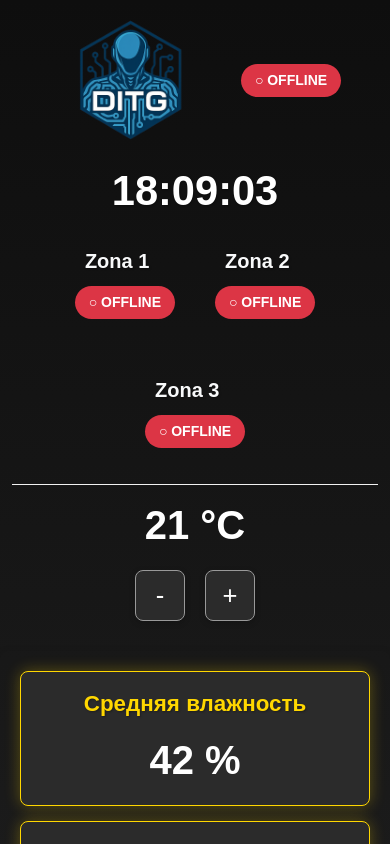
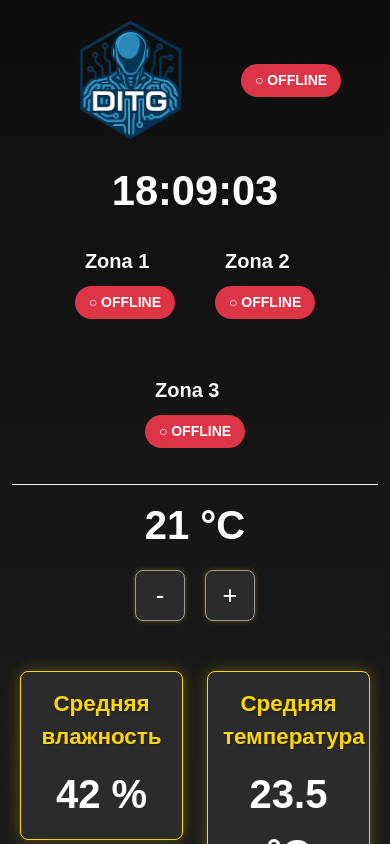
Before and after one commit to DITGDIGENTIS/ditgdigentis, a Next.js app: page / in a window 390 px wide. Shown: the top 844 px of the page. Built offline with nearby package versions, Linux system fonts and the light colour scheme; no server answers.

Commit message:
zona temperature

```diff
--- a/src/components/SensorMonitor.tsx
+++ b/src/components/SensorMonitor.tsx
@@ -5,13 +5,13 @@ export function SensorMonitor() {
     <div className="container sensor-container">
       {/* Блок для средних значений (температура и влажность) */}
       <div className="row">
-        <div className="col-12 col-md-6">
+        <div className="col-6 col-md-6">
           <div className="average-humidity-block">
             <div className="average-humidity-label">Средняя влажность</div>
             <div id="averageHumidity" className="average-humidity-data">-- %</div>
           </div>
         </div>
-        <div className="col-12 col-md-6">
+        <div className="col-6 col-md-6">
           <div className="average-temp-block">
             <div className="average-temp-label">Средняя температура</div>
             <div id="averageTemperature" className="average-temp-data">-- °C</div>
--- a/src/components/ZonaTemperature.tsx
+++ b/src/components/ZonaTemperature.tsx
@@ -43,7 +43,7 @@ export default function ZonaTemperature() {
     color: "#fff",
     border: "1px solid #999",
     borderRadius: "8px",
-    boxShadow: "0 2px 6px rgba(0,0,0,0.2)",
+    boxShadow: "0 0 5px rgba(255, 215, 0, 0.3)",
     transition: "background-color 0.3s ease, box-shadow 0.3s ease",
   };
 
```
